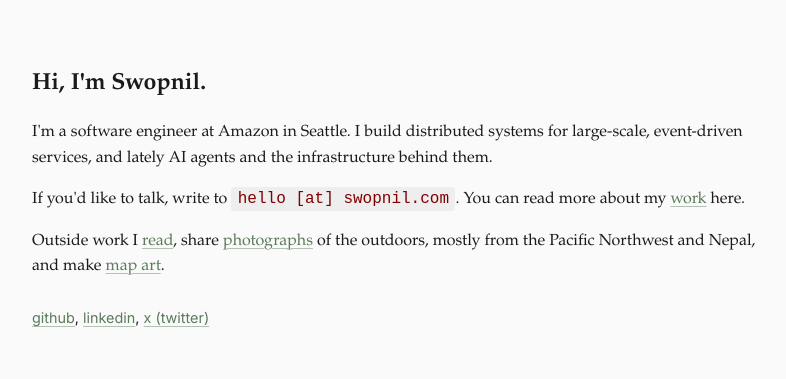
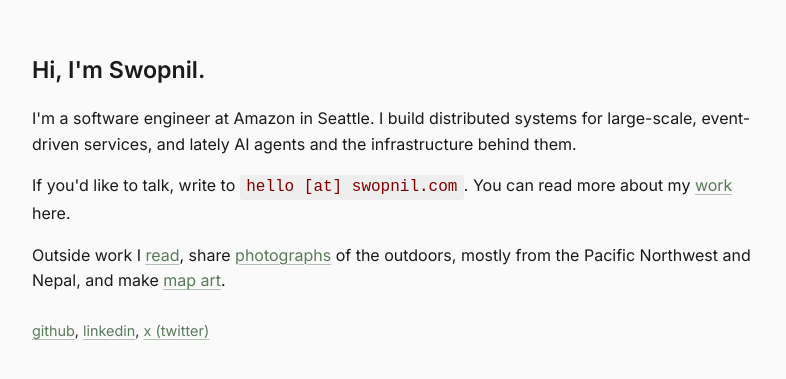
Before and after one commit to swopnilnep/swopnilnep.github.io, an Eleventy site: page src/index.html in a window 1280 px wide. Shown: the part 195-574 px from the top of the page, without its empty margins (240-1026 px from the left). Built offline with nearby package versions, Linux system fonts and the light colour scheme; Eleventy itself is replaced by a stand-in of ours; files that its build step writes are made by us from their sources.

Commit message:
Switch body font to sans-serif (Inter)

```diff
--- a/src/style.css
+++ b/src/style.css
@@ -60,7 +60,7 @@ body {
   flex-direction: column;
   background: var(--bg);
   color: var(--text);
-  font-family: 'Palatino Linotype', Palatino, 'Book Antiqua', Georgia, serif;
+  font-family: var(--sans);
   line-height: 1.6;
   -webkit-font-smoothing: antialiased;
   overflow-wrap: break-word;
```
